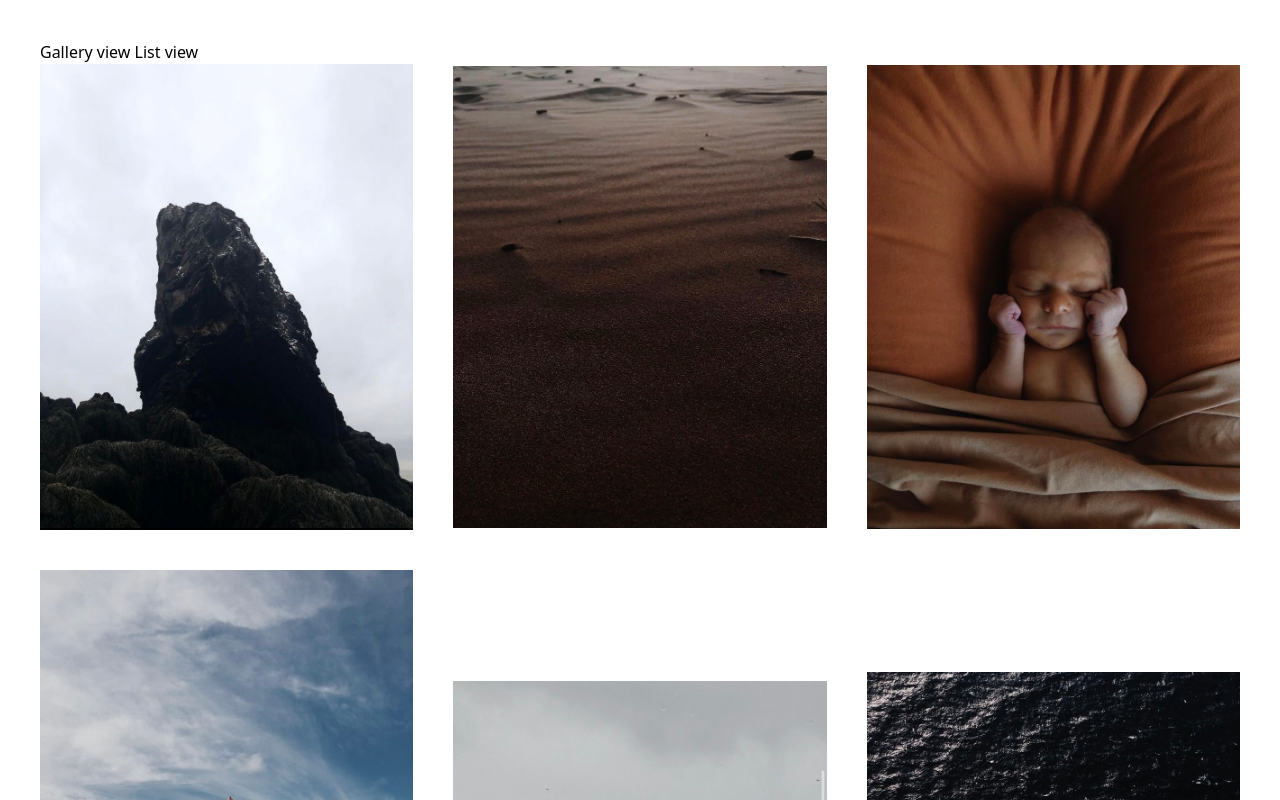
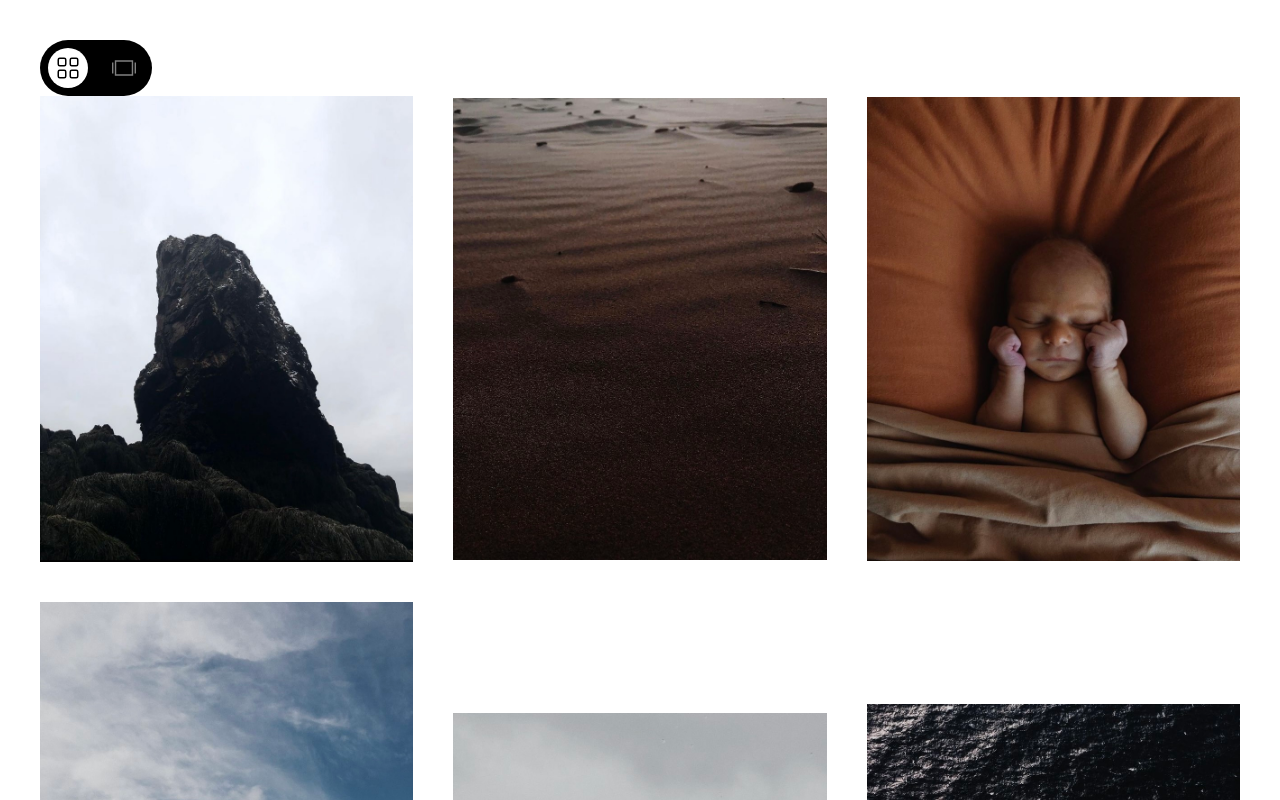
Before and after one commit to nmacdon3/gallery, a Next.js app: page / in a window 1280 px wide. Shown: the top 800 px of the page. Built offline with nearby package versions, Linux system fonts and the light colour scheme.

Commit message:
added a styled toggle control. will finish later

```diff
--- a/package.json
+++ b/package.json
@@ -12,11 +12,13 @@
     "@types/node": "18.15.0",
     "@types/react": "18.0.28",
     "@types/react-dom": "18.0.11",
+    "classnames": "^2.3.2",
     "eslint": "8.36.0",
     "eslint-config-next": "13.2.4",
     "next": "13.2.4",
     "react": "18.2.0",
     "react-dom": "18.2.0",
+    "react-icons": "^4.8.0",
     "swr": "^2.1.0",
     "typescript": "4.9.5"
   },
--- a/pages/index.tsx
+++ b/pages/index.tsx
@@ -1,11 +1,66 @@
 import Head from "next/head";
 import Image from "next/image";
-import { useState } from "react";
+import { Dispatch, SetStateAction, useState } from "react";
 import { useGetImages } from "./api/images";
+import { TfiLayoutSliderAlt } from "react-icons/tfi";
+import { BsGrid } from "react-icons/bs";
+import classnames from "classnames";
+import { IconType } from "react-icons";
+
+type ViewType = "list" | "gallery";
+
+const ViewToggleIcon = ({
+  icon,
+  isToggled,
+}: {
+  icon: { value: IconType };
+  isToggled: boolean;
+}) => {
+  return (
+    <icon.value
+      className={classnames(
+        "h-6 w-6 transition-all duration-500 ease-in-out",
+        isToggled ? "text-black" : "text-white/50 hover:text-white"
+      )}
+    />
+  );
+};
+
+const ViewToggle = ({
+  view,
+  setView,
+}: {
+  view: ViewType;
+  setView: Dispatch<SetStateAction<ViewType>>;
+}) => {
+  return (
+    <div className="flex gap-8 rounded-full bg-black px-4 py-2 w-28 h-14 relative">
+      <div
+        className={classnames(
+          "bg-white rounded-full h-10 w-10 absolute top-2 z-0 transition-all ease-in-out duration-500",
+          view === "gallery" ? "-translate-x-2" : "translate-x-12"
+        )}
+      ></div>
+      <button className="z-10" onClick={() => setView("gallery")}>
+        <ViewToggleIcon
+          icon={{ value: BsGrid }}
+          isToggled={view === "gallery"}
+        />
+      </button>
+      <button className="z-10" onClick={() => setView("list")}>
+        <ViewToggleIcon
+          icon={{ value: TfiLayoutSliderAlt }}
+          isToggled={view === "list"}
+        />
+      </button>
+    </div>
+  );
+};
 
 export default function Home() {
   const images = useGetImages();
-  const [view, setView] = useState<"list" | "gallery">("gallery");
+  const [view, setView] = useState<ViewType>("gallery");
+  console.log("🚀 ~ file: index.tsx:63 ~ Home ~ view:", view);
 
   return (
     <>
@@ -18,8 +73,7 @@ export default function Home() {
 
       <main className="p-10">
         <header>
-          <button onClick={() => setView("gallery")}>Gallery view</button>{" "}
-          <button onClick={() => setView("list")}>List view</button>
+          <ViewToggle view={view} setView={setView} />
         </header>
         {view === "gallery" ? (
           <div className="flex justify-center w-full ">
```
Also changed, not shown: 1 other file (tests, documents, lock files or other folders).
